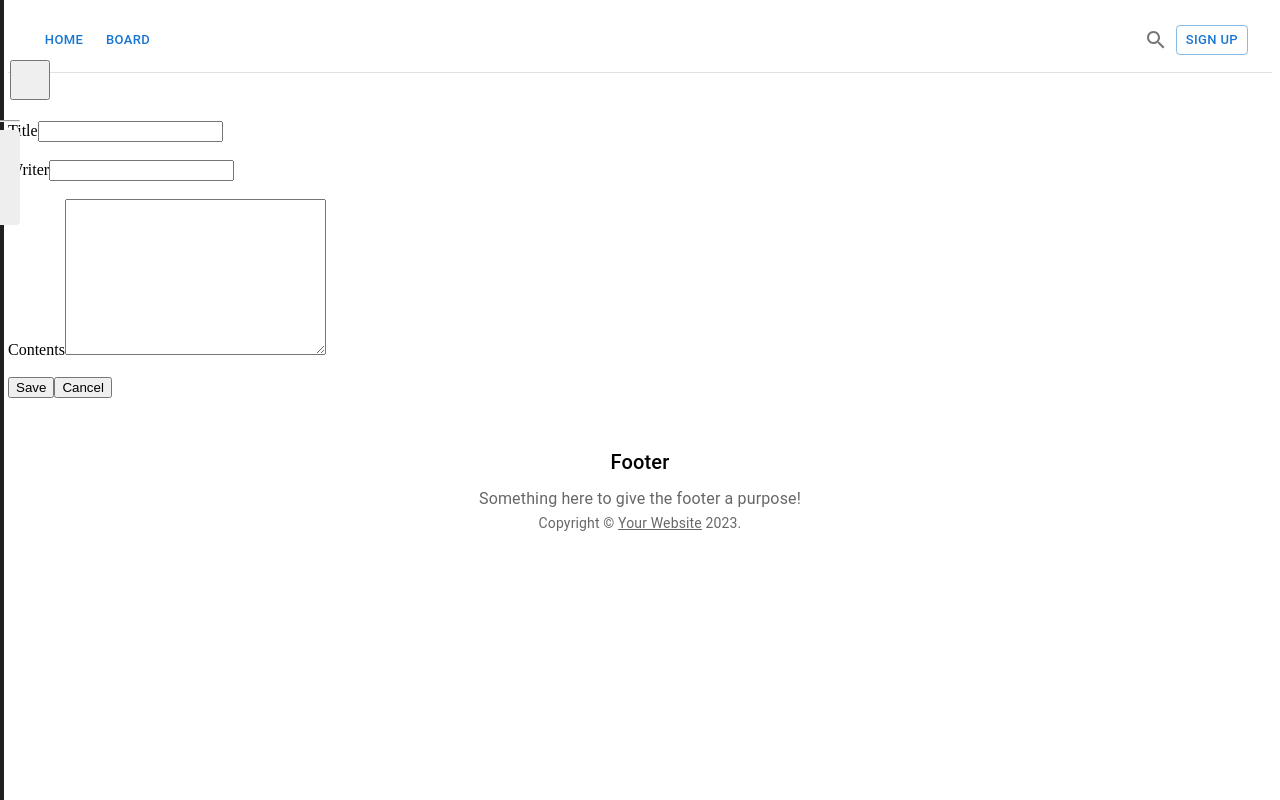
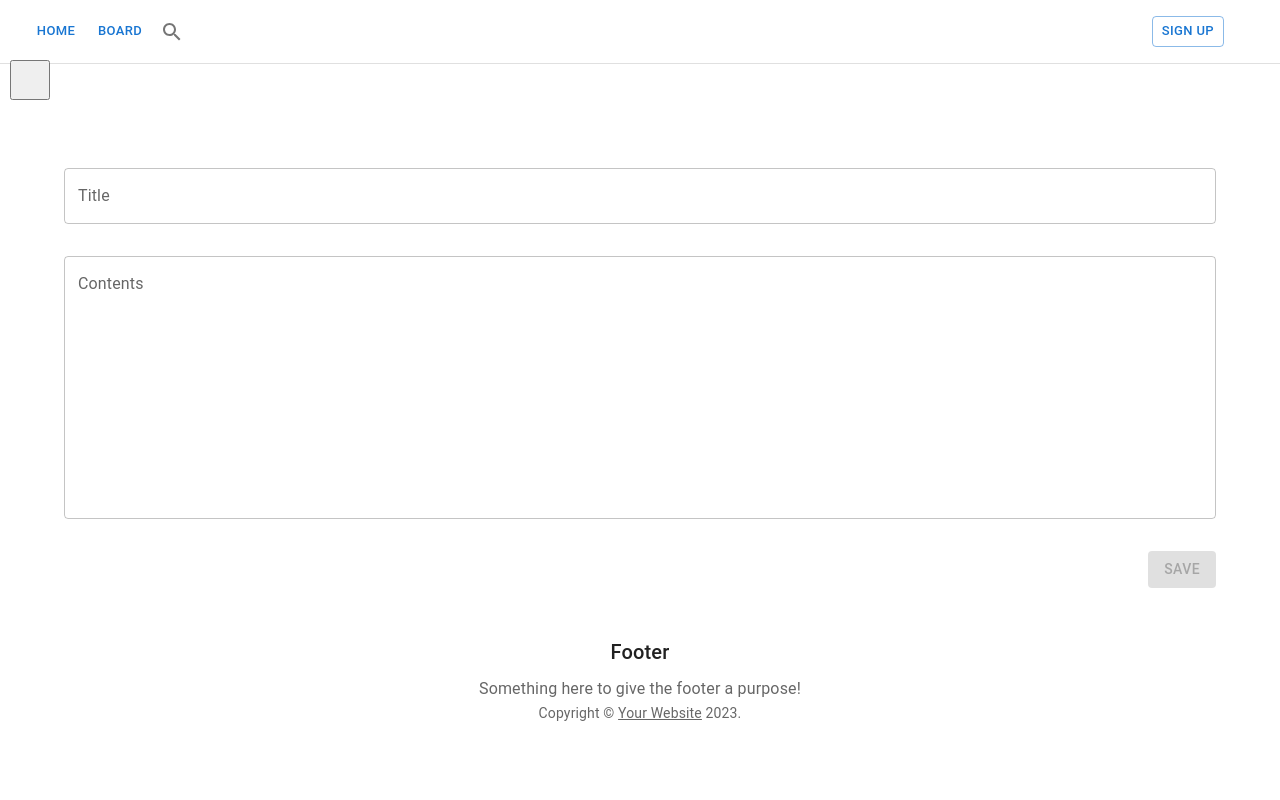
Before and after one commit to wnsgur9137/React_board, a React (Create React App) app: page /write in a window 1280 px wide. Built offline with nearby package versions, Linux system fonts and the light colour scheme.

Commit message:
feat: write board
feat: localStorage

```diff
--- a/src/layout/Heder.js
+++ b/src/layout/Heder.js
@@ -12,6 +12,7 @@ import SidebarContents from "../routes/Home/SidebarContents";
 import GitHubIcon from "@mui/icons-material/GitHub";
 import TwitterIcon from "@mui/icons-material/Twitter";
 import FacebookIcon from "@mui/icons-material/Facebook";
+import Grid from "@mui/material/Grid";
 
 const sidebar = {
     title: '202347013 이준혁',
@@ -39,7 +40,8 @@ const sidebar = {
 
 function Header(props) {
     const navigate = useNavigate()
-    // const { sections, title } = props;
+    const userID = localStorage.getItem('userID') || null;
+    const nickname = localStorage.getItem('nickname') || null;
 
     const moveToHome = () => {
         navigate('/');
@@ -83,9 +85,30 @@ function Header(props) {
                 <IconButton>
                     <SearchIcon />
                 </IconButton>
-                <Button variant="outlined" size="small" onClick={moveToSignUp}>
-                    Sign up
-                </Button>
+                <Grid container
+                      spacing={2}
+                      columns={{ xs: 4, md: 12 }}
+                      justifyContent="flex-end">
+                    <Grid item>
+                    {!userID && (
+                        <Button variant="outlined" size="small" onClick={moveToSignUp}>
+                            Sign up
+                        </Button>
+                    )}
+                    </Grid>
+                    <Grid item>
+                    {nickname && (
+                        <Typography>{nickname}</Typography>
+                    )}
+                    </Grid>
+                    <Grid item>
+                    {userID && (
+                        <Button variant="outlined" size="small">
+                            Edit Information
+                        </Button>
+                    )}
+                    </Grid>
+                </Grid>
             </Toolbar>
             <Toolbar
                 component="nav"
--- a/src/routes/Board/BoardWrite.js
+++ b/src/routes/Board/BoardWrite.js
@@ -1,17 +1,23 @@
 import React, { useState } from 'react';
 import { useNavigate } from 'react-router-dom';
 import axios from 'axios';
+import {createTheme, ThemeProvider} from "@mui/material/styles";
+import Container from "@mui/material/Container";
+import CssBaseline from "@mui/material/CssBaseline";
+import TextField from "@mui/material/TextField";
+import Grid from "@mui/material/Grid";
+import Box from "@mui/material/Box";
+import Button from "@mui/material/Button";
+
+const defaultTheme = createTheme();
 
 const BoardWrite = () => {
     const navigate = useNavigate()
 
     const [board, setBoard] = useState({
         title: '',
-        createdDate: '',
         contents: '',
     });
-
-    const { title, createdDate, contents } = board;
 
     const onChange = (event) => {
         const { value, name } = event.target;
@@ -22,54 +28,77 @@ const BoardWrite = () => {
     };
 
     const saveBoard = async () => {
+        try {
+            await axios({
+                method: "post",
+                url: '/reactBoard/boards',
+                data: {
+                    title: board.title,
+                    content: board.contents,
+                    writer: 'nickname',
+                    user_id: 0
+                }.then((response) => {
+                    const data = response.data;
+                    console.log(`board write response data: ${data}`);
+                })
+            });
+        } catch (error) {
+            alert("등록에 실패하였습니다.");
+        }
+
         await axios.post('//localhost:8000/board', board).then((res) => {
             alert('등록되었습니다.');
             navigate('/board');
         });
     };
 
-    const backToList = () => {
+    const moveToList = () => {
         navigate('/board');
     };
 
+    const handleSubmit = () => {
+
+    };
+
     return (
-        <div>
-            <div>
-                <span>Title</span>
-                <input
-                    type="text"
-                    name="title"
-                    value={title}
-                    onChange={onChange}
-                />
-            </div>
-            <br/>
-            <div>
-                <span>Writer</span>
-                <input
-                    type="text"
-                    name="createdDate"
-                    value={createdDate}
-                    onChange={onChange}
-                />
-            </div>
-            <br/>
-            <div>
-                <span>Contents</span>
-                <textarea
-                    name="contents"
-                    cols="30"
-                    rows="10"
-                    value={contents}
-                    onChange={onChange}
-                />
-            </div>
-            <br />
-            <div>
-                <button onClick={saveBoard}>Save</button>
-                <button onClick={backToList}>Cancel</button>
-            </div>
-        </div>
+        <ThemeProvider theme={defaultTheme}>
+            <Container component="main" maxWidth="lg">
+                <CssBaseline />
+                <Box component="form" noValidate onSubmit={handleSubmit} sx={{ mt: 3 }}>
+                    <Grid container
+                          justifyContent="center"
+                          alignItems="center"
+                          spacig={4}
+                          rowSpacing={4}
+                          sx={{ mt: 3 }}>
+                        <Grid item xs={12}>
+                            <TextField
+                                name="title"
+                                label="Title"
+                                value={board.title}
+                                fullWidth
+                                onChange={onChange} />
+                        </Grid>
+                        <Grid item xs={12}>
+                            <TextField
+                                name="contents"
+                                label="Contents"
+                                value={board.contents}
+                                fullWidth
+                                multiline
+                                rows={10}
+                                onChange={onChange} />
+                        </Grid>
+                        <Grid item container xs={12} justifyContent="flex-end">
+                            <Button
+                                variant="contained"
+                                disabled={board.title.length === 0 || board.contents.length === 0}
+                            >SAVE</Button>
+                        </Grid>
+                    </Grid>
+                </Box>
+            </Container>
+        </ThemeProvider>
     );
 };
 
--- a/src/routes/User/SignIn.js
+++ b/src/routes/User/SignIn.js
@@ -62,6 +62,9 @@ export default function SignIn() {
                     return
                 }
                 // TODO: - save user information
+                localStorage.clear()
+                localStorage.setItem('userID', response.data.userID)
+                localStorage.setItem('nickname', response.data.nickname)
                 navigate('/')
             })
         } catch (error) {
```
